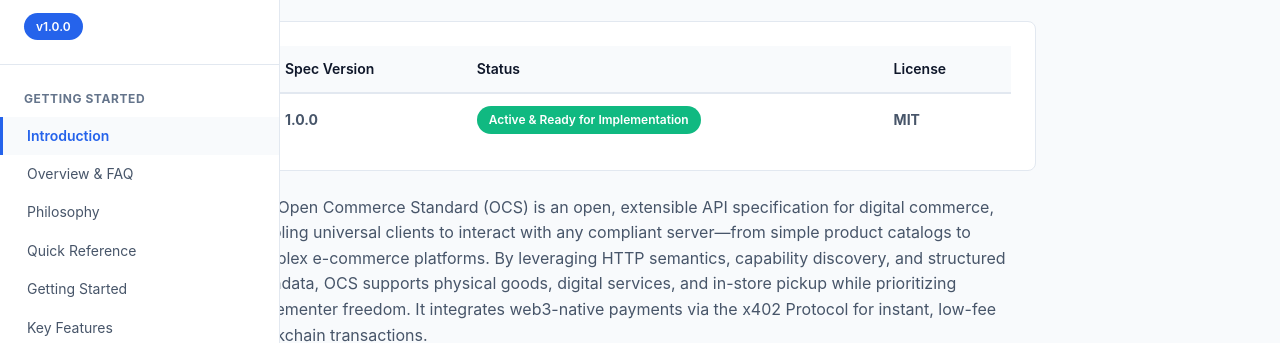
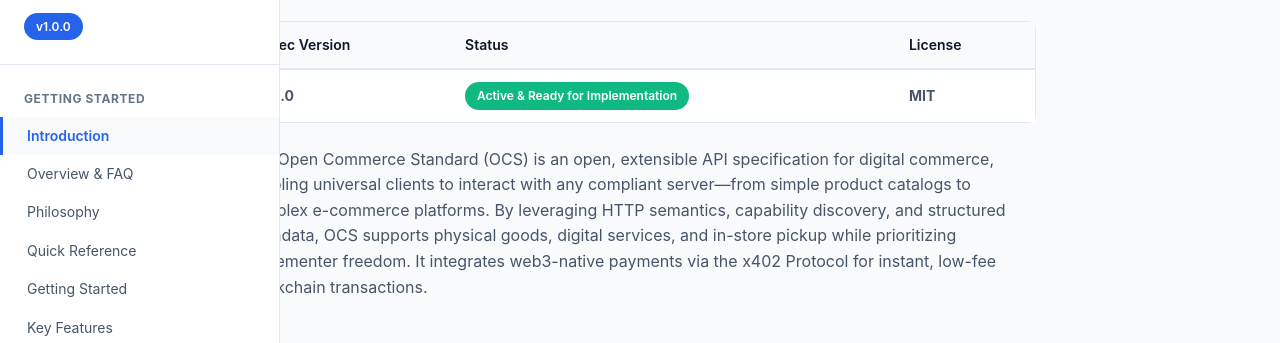
Before and after one commit to doeixd/Open-Commerce-Standard, a website: page index.html in a window 1280 px wide. Shown: the part 103-446 px from the top of the page. Drawn offline with nearby package versions, Linux system fonts and the light colour scheme.

Commit message:
fix: removed padding from title card.

```diff
--- a/index.html
+++ b/index.html
@@ -57,6 +57,10 @@
             cursor: pointer;
             box-shadow: 0 2px 8px rgba(0, 0, 0, 0.15);
             opacity: 0.88;
+        }
+
+        #introduction > .card {
+            padding: 0;
         }
 
         .mobile-menu-btn:hover {
```
